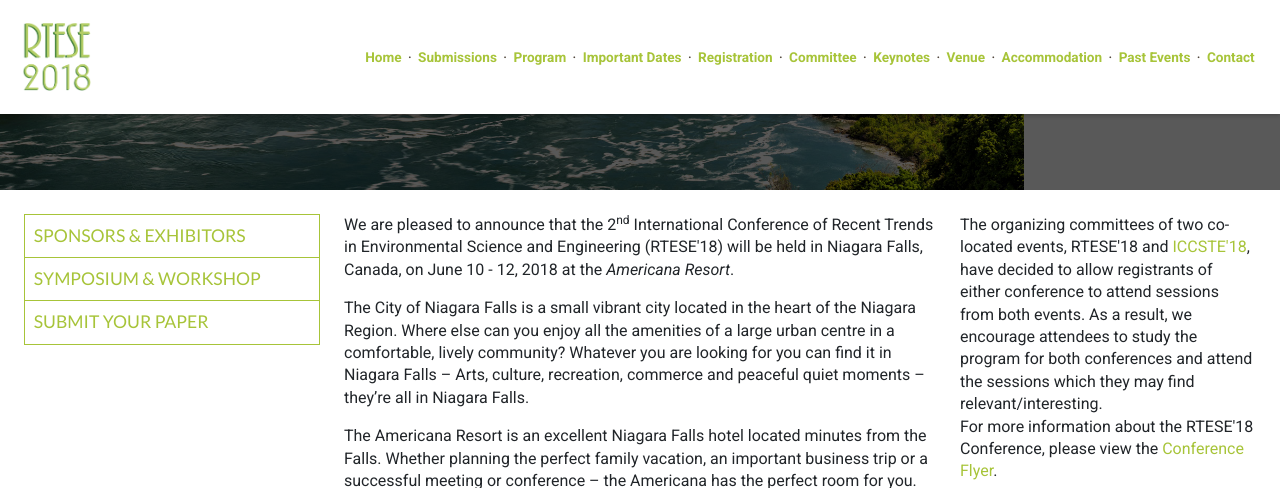
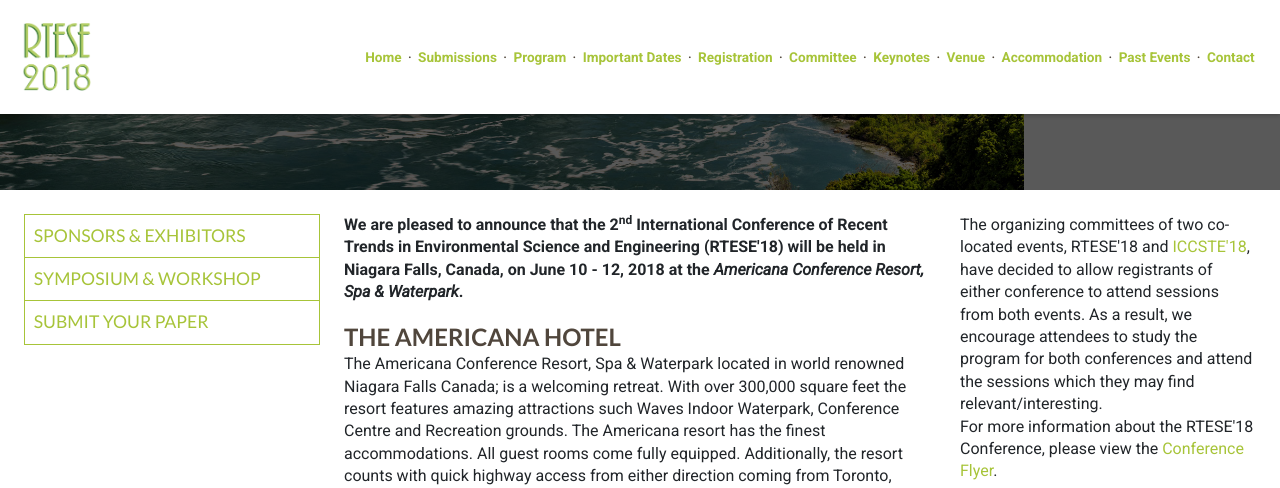
Before and after one commit to intaset/RTESE, a Jekyll site: the page built from venue.html, in a window 1280 px wide and 1400 px high, scrolled down 290 px. Shown: the top 488 px of the window. Built offline with Jekyll 4.4.1, drawn with Linux system fonts in a browser that asks for light colours; nearby versions of some CDN libraries; Markdown is read by kramdown in place of the engine named in the settings; comment, search, counter and statistics services are not loaded; some of the changed text lies outside the part shown; grey boxes are pictures that could not be loaded.

Commit message:
added venue and accomodations

```diff
--- a/venue.html
+++ b/venue.html
@@ -9,30 +9,35 @@ keyword: environment conference, biofuels conference, desalination conference, w
   <div class="unit-spacer content">
     <!-- <p class="body">The venue of the conference will be awnnounced shortly! Thank you for your patience.</p> -->
 
-    <p class="body">We are pleased to announce that the 2<sup>nd</sup> International Conference of Recent Trends in Environmental Science and Engineering (RTESE'18) will be held in Niagara Falls, Canada, on June 10 - 12, 2018 at the <i>Americana Resort</i>.</p>
+  <p class="body"><strong>We are pleased to announce that the 2<sup>nd</sup> International Conference of Recent Trends in Environmental Science and Engineering (RTESE'18) will be held in Niagara Falls, Canada, on June 10 - 12, 2018 at the <i>Americana Conference Resort, Spa & Waterpark</i>.</strong></p>
+
+
+  <h3>The Americana Hotel</h3>
+
+  <p class="body">The Americana Conference Resort, Spa & Waterpark located in world renowned Niagara Falls Canada; is a welcoming retreat. With over 300,000 square feet the resort features amazing attractions such Waves Indoor Waterpark, Conference Centre and Recreation grounds. The Americana resort has the finest accommodations. All guest rooms come fully equipped. Additionally, the resort counts with quick highway access from either direction coming from Toronto, Ontario or from Buffalo, USA. </p>
+
+  <p class="body">For more information on Americana Resort, please visit:</p>
+
+  <center><a href="https://www.americananiagara.com/" target="_blank" class="body-link"><img src="../img/americana_logo.png" class="flex-sponsor"></a></center>
+
+  <center>
+  <p class="body">
+  <strong>Americana Conference Resort, Spa & Waterpark</strong><br>
+  <a target="_blank" href="https://goo.gl/maps/39qyyG9tLQB2" class="body-link">O 8444 Lundys Lane Niagara Falls<br> ON L2H 1H4, Canada </a><br>
+  Tel: 1 800 263 3508 <br>
+  <a href="https://www.americananiagara.com" target="_blank" class="body-link">www.americananiagara.com</a>
+  </p>
+  </center>
+
+
+  <br>
+  <h3>Niagara Falls</h3>
+
+  <center><a href="http://www.niagarafallstourism.com" target="_blank" class="body-link"><img src="../img/NiagaraFalls.jpg" class="flex-img"></a></center>
+  <br>
 
   <p class="body">The City of Niagara Falls is a small vibrant city located in the heart of the Niagara Region.  Where else can you enjoy all the amenities of a large urban centre in a comfortable, lively community? Whatever you are looking for you can find it in Niagara Falls – Arts, culture, recreation, commerce and peaceful quiet moments – they’re all in Niagara Falls.</p>
 
-  <p class="body">The Americana Resort is an excellent Niagara Falls hotel located minutes from the Falls. Whether planning the perfect family vacation, an important business trip or a successful meeting or conference – the Americana has the perfect room for you.</p>
-
-  <center><a href="https://www.americananiagara.com/" target="_blank" class="body-link"><img src="../img/americana_logo.png" class="flex-sponsor"></a></center>
-
-  <p class="body">The Americana Resort is an excellent conference hotel with quick highway access from either direction coming from Toronto, Ontario or from Buffalo, USA. Getting there is easy!</p>
-
-  <p class="body"><strong>Travelling by Plane:</strong><br>
-  The following are the 4 major airports close by and its estimated travel time by vehicle to Americana:<br>
-  &bull; <strong>Niagara District Airport</strong>, Niagara on-the-Lake – 0 hr 15 mins<br>
-  &bull; <strong>Buffalo Niagara International Airport</strong> – 0 hr 39 mins<br>
-  &bull; <strong>John C. Munro Hamilton International Airport</strong> – 0 hr 54 mins<br>
-  &bull; <strong>Toronto Pearson International Airport</strong> – 1 hr 08 mins</p>
-
-  <p class="body"><strong>Travelling by Train:</strong><br>
-  <a  target="_blank" class="body-link" href="http://www.viarail.ca/en">VIA Rail</a> – Niagara Falls Station to Americana – 0 hr 13 mins</p>
-
-  <p class="body"><strong>Travelling by Bus/Vehicle:</strong><br>
-  Toronto City Proper – 1 hr 28 mins</p>
-
-  <p class="body">For more information on Americana Resort, please visit: <a  target="_blank" class="body-link" href="https://www.americananiagara.com">www.americananiagara.com</a></p>
   <p class="body">For more information on Niagara Falls, please visit <a  target="_blank" class="body-link" href="http://www.niagarafallstourism.com">www.niagarafallstourism.com</a>, the city’s tourist portal.</p>
 
   </div>
```
Also changed, not shown: accommodation.html (+110 -104 lines), 2 other files.
